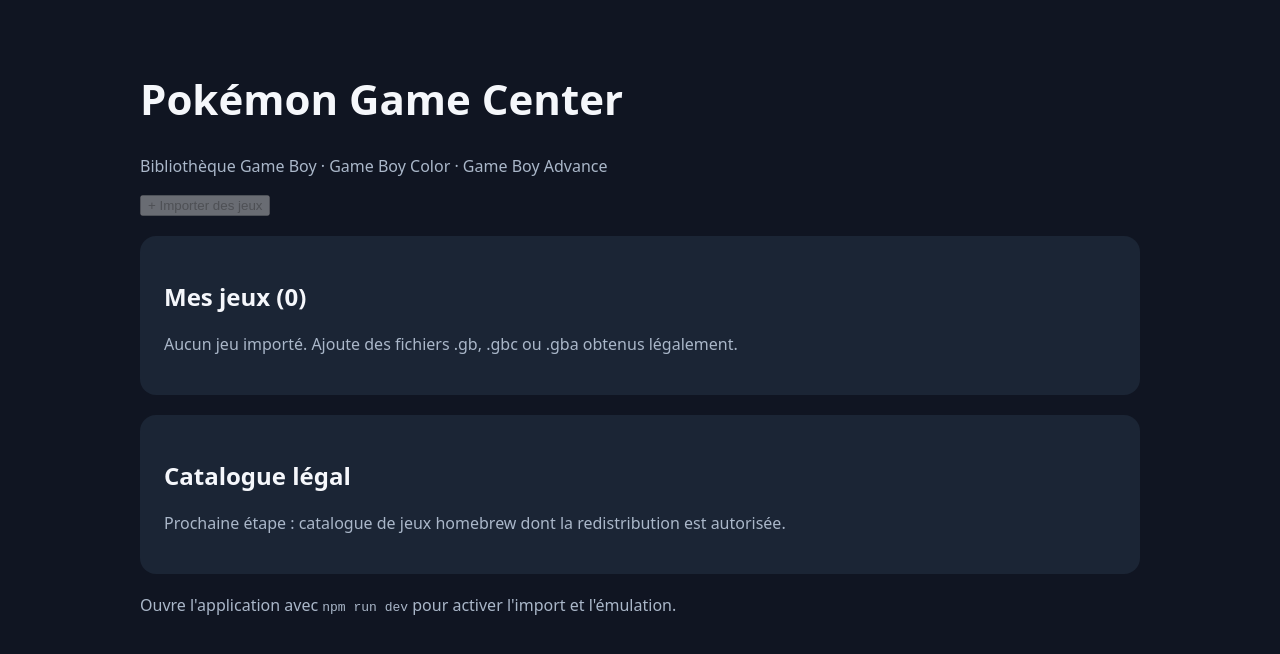
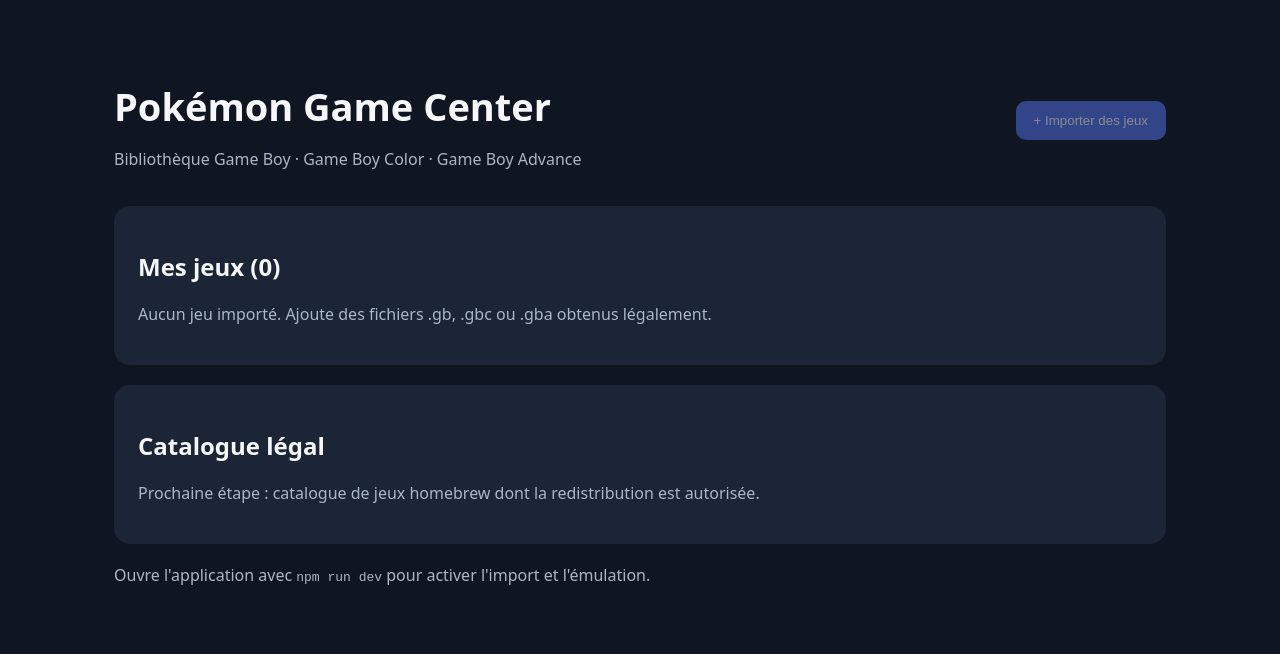
Before and after one commit to zakiCharik/pokemon-game-center, a React (Vite) app: page / in a window 1280 px wide. Shown: the top 654 px of the page. Built offline with nearby package versions, Linux system fonts and the light colour scheme.

Commit message:
style: desktop library layout

```diff
--- a/src/style.css
+++ b/src/style.css
@@ -1 +1 @@
-body{margin:0;background:#101522;color:#f5f7fb;font-family:system-ui,-apple-system,sans-serif}main{max-width:1000px;margin:70px auto;padding:0 24px}h1{font-size:42px}p{color:#aab7c9}section{background:#1b2535;border-radius:16px;padding:24px;margin:20px 0}
+*{box-sizing:border-box}body{margin:0;background:#101522;color:#f5f7fb;font-family:system-ui,-apple-system,sans-serif}main{max-width:1100px;margin:55px auto;padding:0 24px}header{display:flex;justify-content:space-between;align-items:center;gap:24px}h1{font-size:38px;margin-bottom:4px}p{color:#aab7c9}section{background:#1b2535;border-radius:16px;padding:24px;margin:20px 0}.grid{display:grid;grid-template-columns:repeat(auto-fill,minmax(200px,1fr));gap:16px}article{padding:18px;border:1px solid #3b4a61;border-radius:12px}button{background:#5276ee;border:0;color:white;padding:12px 18px;border-radius:10px;cursor:pointer}button:disabled{opacity:.5;cursor:not-allowed}.chip{font-size:12px;color:#a8c4ff}.error{color:#ff9999}@media(max-width:600px){header{display:block}header button{margin-top:12px}}
```
